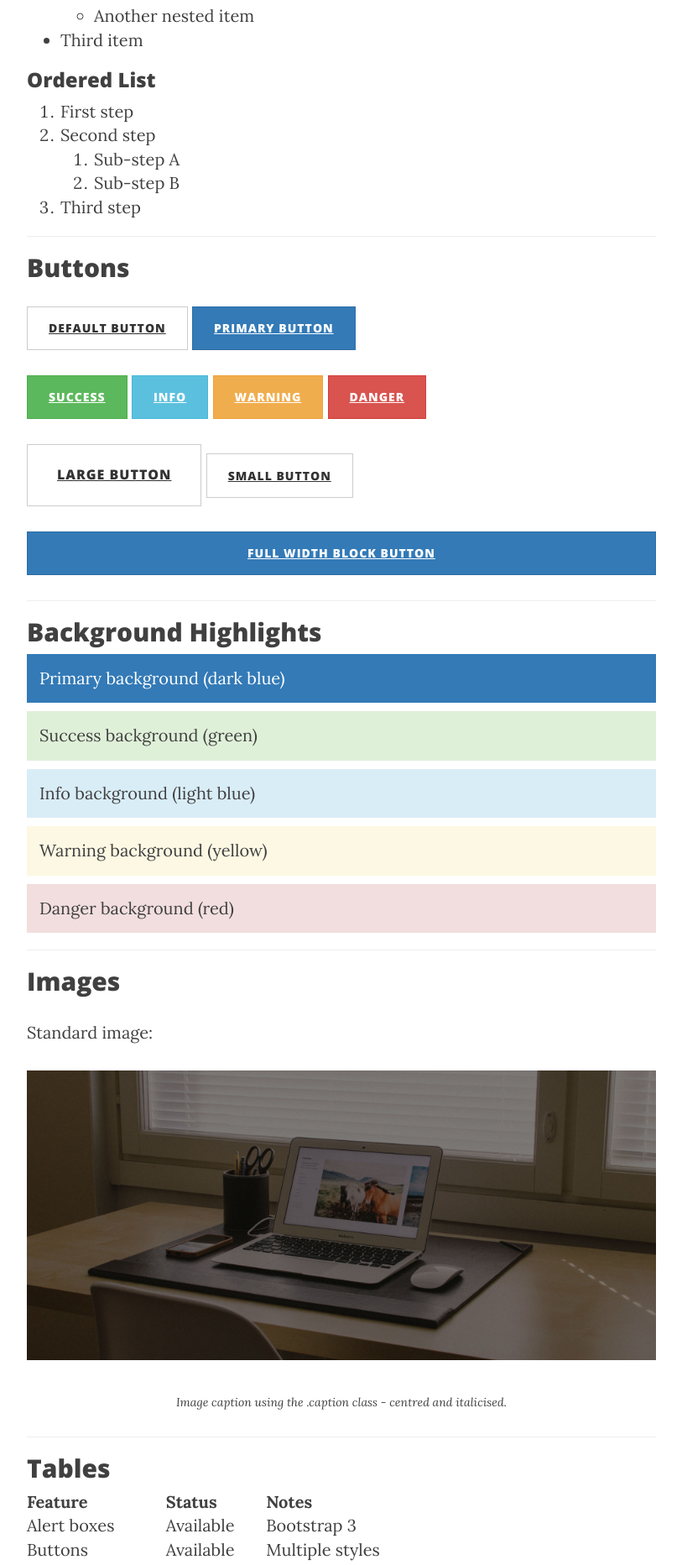
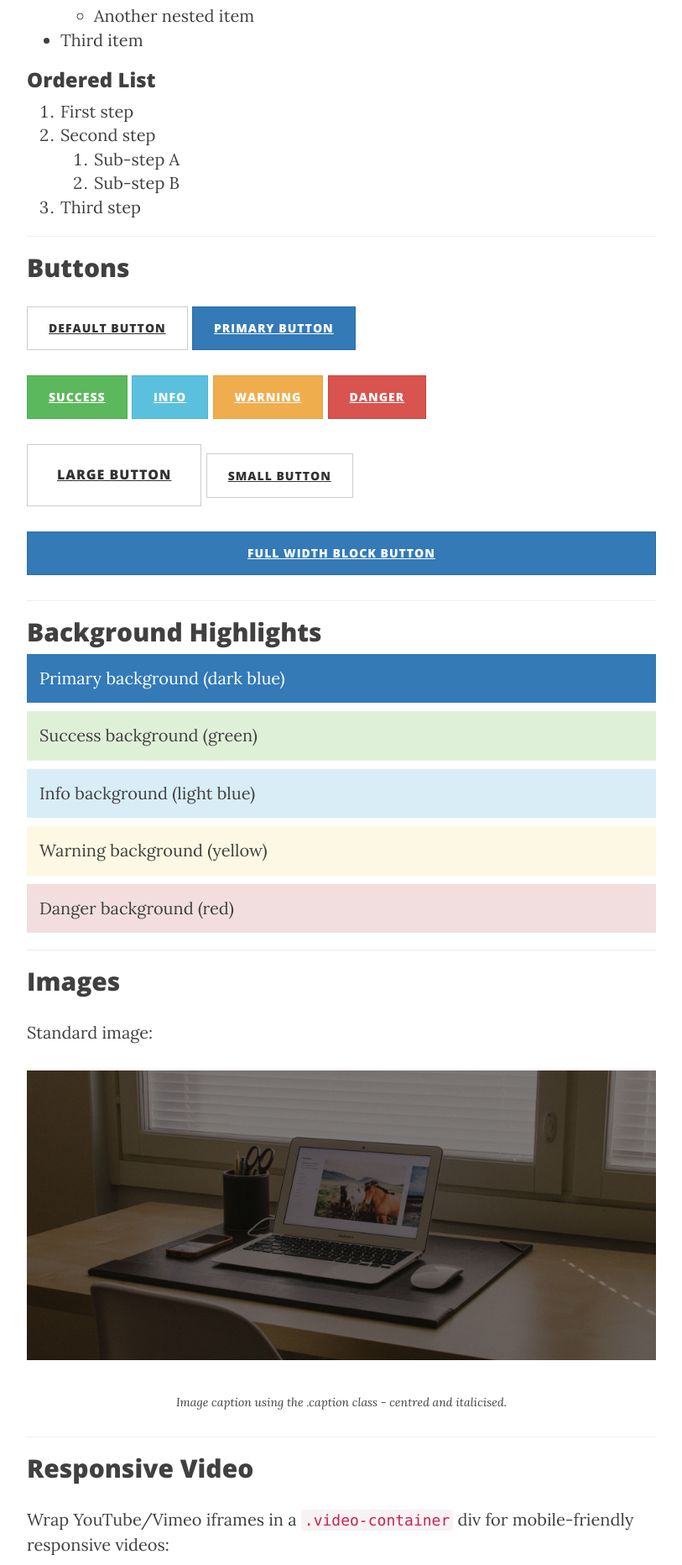
Before and after one commit to seanreillyesq/seanreillyesq.github.io, a Jekyll site: the page built from test-page.markdown, in a window 1280 px wide. Shown: the part 3105-4969 px from the top of the page at 84% size, without its empty margins (233-1046 px from the left). Built offline with Jekyll 4.4.1, drawn with Linux system fonts in a browser that asks for light colours; some of the changed text lies outside the part shown.

Commit message:
Add responsive video container for mobile-friendly embeds

````diff
--- a/_posts/2016-10-15-microsoft-30-digital-champions-watchfinder.markdown
+++ b/_posts/2016-10-15-microsoft-30-digital-champions-watchfinder.markdown
@@ -49,7 +49,7 @@
 Here's the finished piece:
 
 <div class="video-container">
-<iframe width="560" height="315" src="https://www.youtube.com/embed/oJ4vAwpaqRs" frameborder="0" allowfullscreen></iframe>
+<iframe src="https://www.youtube.com/embed/oJ4vAwpaqRs" frameborder="0" allowfullscreen></iframe>
 </div>
 
 ## Further reading
--- a/_posts/2026-01-23-building-personal-ai-infrastructure-28-days.markdown
+++ b/_posts/2026-01-23-building-personal-ai-infrastructure-28-days.markdown
@@ -131,7 +131,9 @@
 
 If you want the richer, more detailed version his work, this is where to start:
 
-<iframe width="560" height="315" src="https://www.youtube.com/embed/iKwRWwabkEc" frameborder="0" allowfullscreen></iframe>
+<div class="video-container">
+<iframe src="https://www.youtube.com/embed/iKwRWwabkEc" frameborder="0" allowfullscreen></iframe>
+</div>
 
 For a gentler introduction, [NetworkChuck's AI in Terminal video](https://www.youtube.com/watch?v=MsQACpcuTkU){:target="_blank"} gets you running in an afternoon - though you'll need coffee (don't worry, he'll remind you), because Chuck's energy level is... a lot. Daniel's approach is more powerful and comprehensive, but Chuck's is more accessible if you're not sure where to begin.
 
--- a/css/clean-blog.css
+++ b/css/clean-blog.css
@@ -415,3 +415,20 @@
 .intro-header .post-heading .meta {
     color: inherit; /* Ensures the text inherits the color from the header */
 }
+
+/* Responsive video container */
+.video-container {
+  position: relative;
+  padding-bottom: 56.25%; /* 16:9 aspect ratio */
+  height: 0;
+  overflow: hidden;
+  max-width: 100%;
+  margin: 30px 0;
+}
+.video-container iframe {
+  position: absolute;
+  top: 0;
+  left: 0;
+  width: 100%;
+  height: 100%;
+}
--- a/test-page.markdown
+++ b/test-page.markdown
@@ -175,6 +175,22 @@
 
 ---
 
+## Responsive Video
+
+Wrap YouTube/Vimeo iframes in a `.video-container` div for mobile-friendly responsive videos:
+
+<div class="video-container">
+<iframe src="https://www.youtube.com/embed/dQw4w9WgXcQ" frameborder="0" allowfullscreen></iframe>
+</div>
+
+```html
+<div class="video-container">
+<iframe src="https://www.youtube.com/embed/VIDEO_ID" frameborder="0" allowfullscreen></iframe>
+</div>
+```
+
+---
+
 ## Tables
 
 | Feature | Status | Notes |
````
